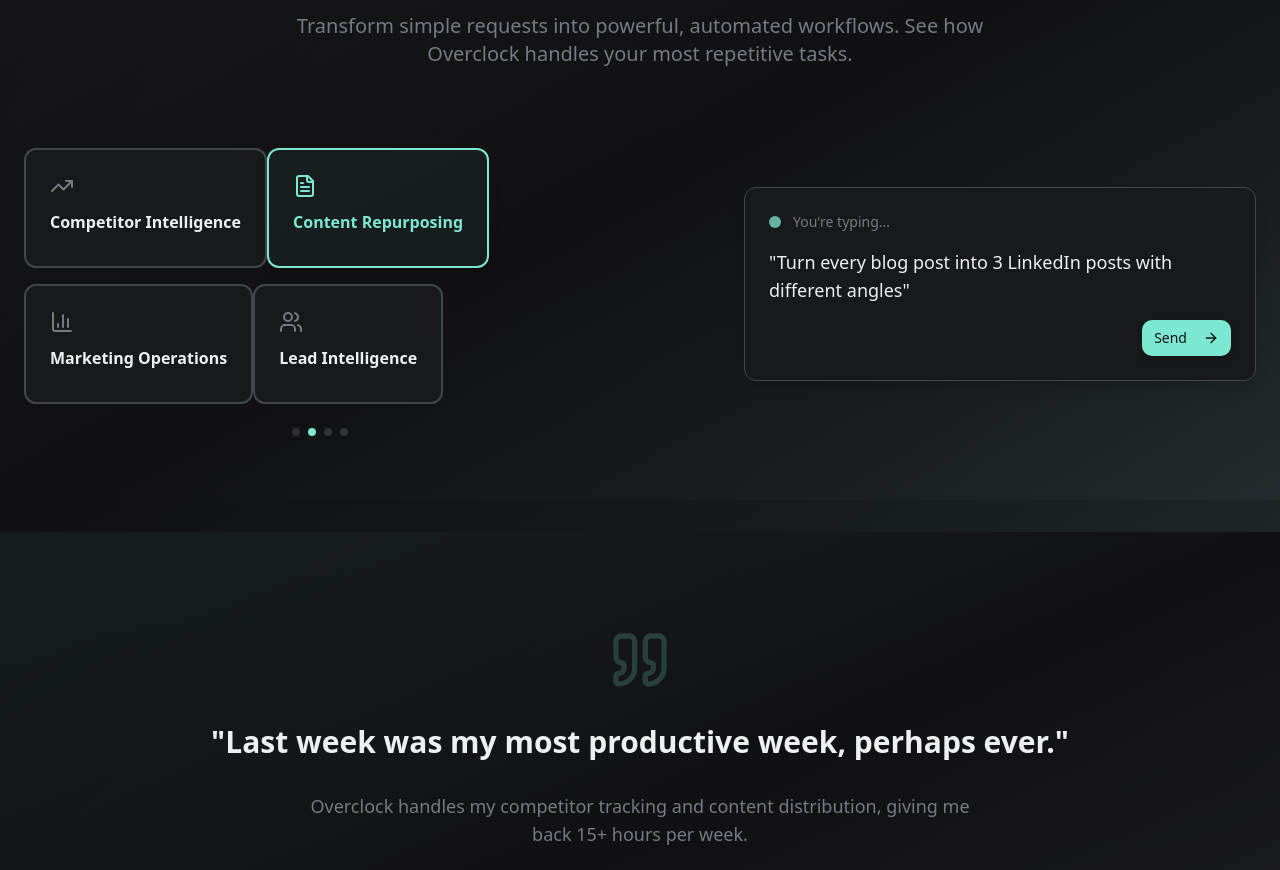
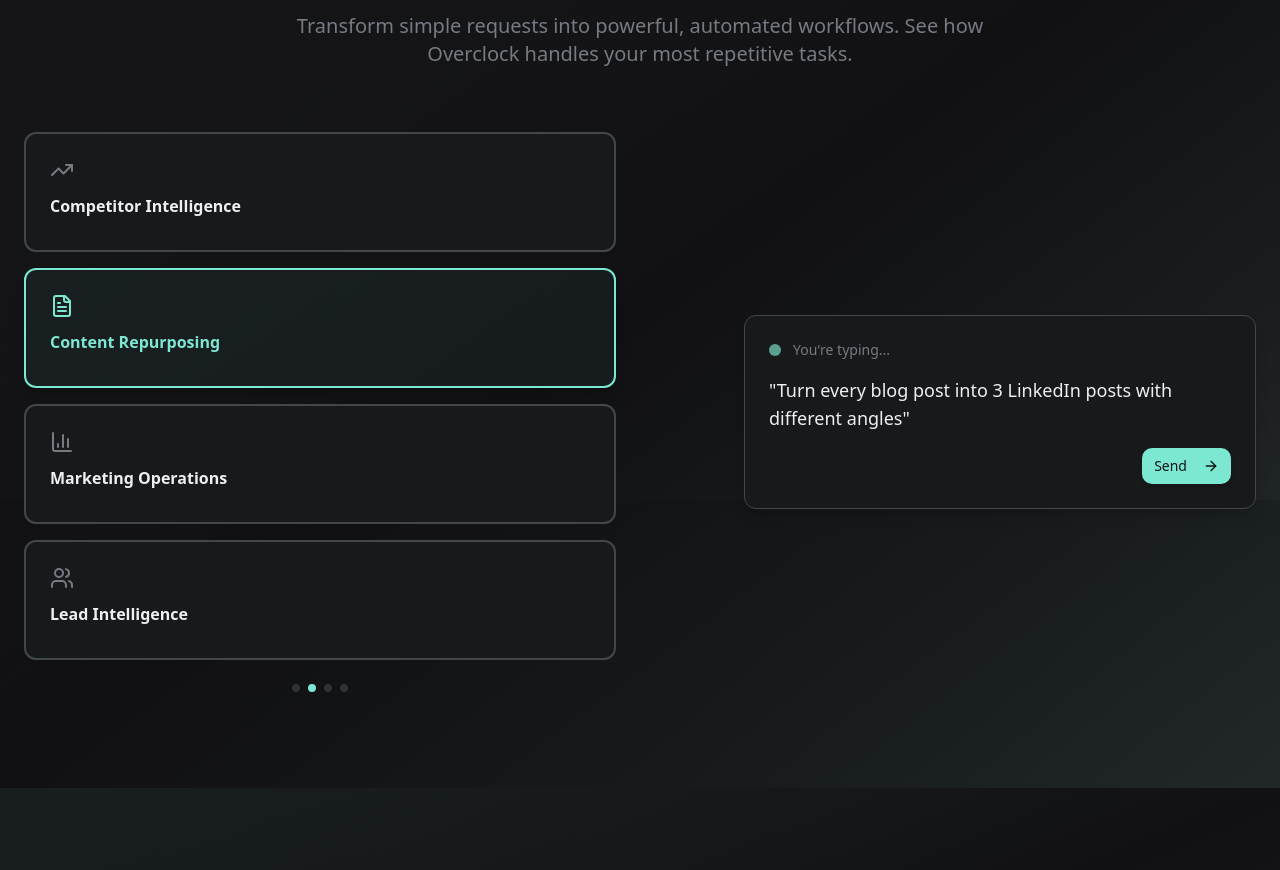
Before and after one commit to aleib/overclock-reimagined-98, a React (Vite) app: page / in a window 1280 px wide. Shown: the part 1900-2770 px from the top of the page. Built offline with nearby package versions, Linux system fonts and the light colour scheme; the HTML template or start-up script is replaced by a standard one.

Commit message:
Fix: Vertical button list layout

```diff
--- a/src/components/sections/UseCasesTabs.tsx
+++ b/src/components/sections/UseCasesTabs.tsx
@@ -233,14 +233,14 @@ const UseCasesTabs = () => {
         <div className="grid lg:grid-cols-2 gap-12 items-center">
           {/* Interactive Tabs */}
           <div className="space-y-6">
-            <div className="space-y-4">
+            <div className="flex flex-col space-y-4">
               {useCases.map((useCase, index) => {
                 const Icon = useCase.icon;
                 return (
                   <button
                     key={useCase.id}
                     onClick={() => handleTabClick(index)}
-                    className={`p-6 rounded-xl border-2 transition-all duration-300 text-left ${
+                    className={`w-full p-6 rounded-xl border-2 transition-all duration-300 text-left ${
                       activeUseCase === index
                         ? 'border-primary bg-primary/5 shadow-lg'
                         : 'border-border hover:border-primary/50 bg-card'
```
